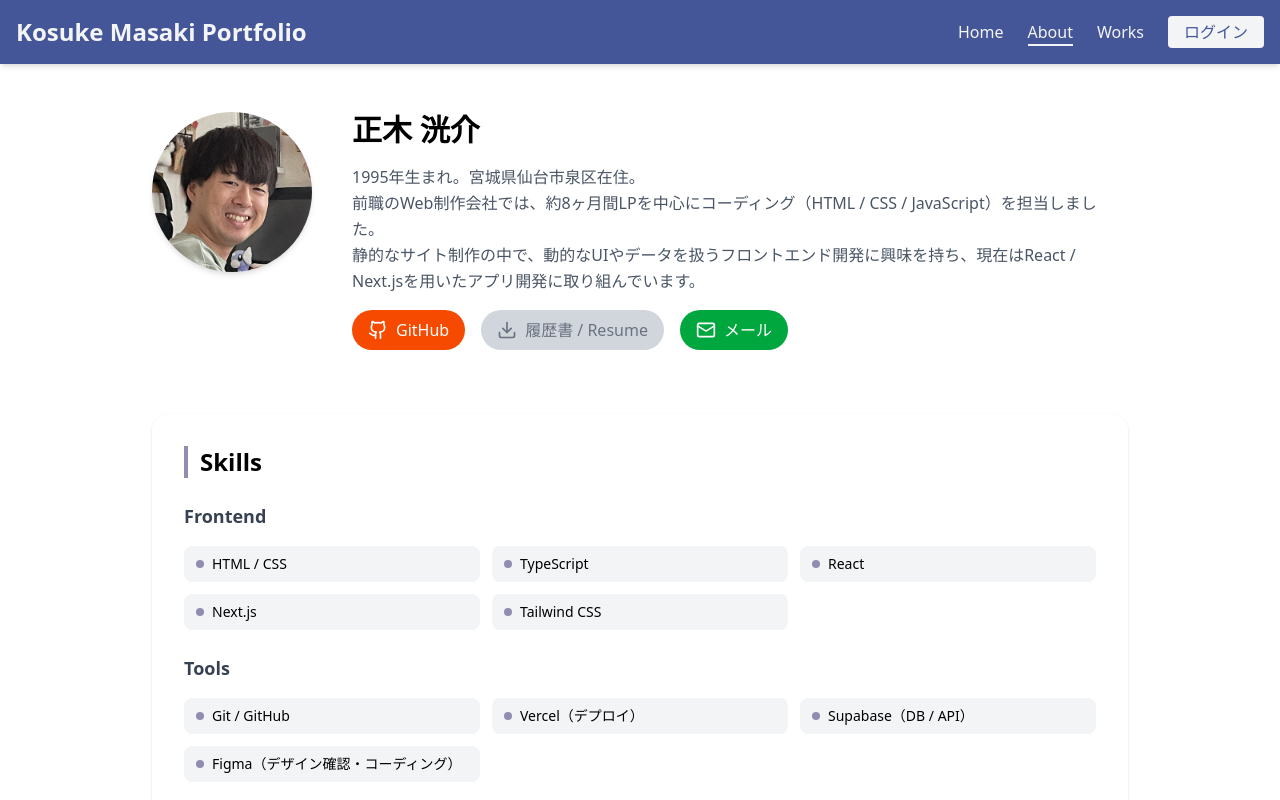
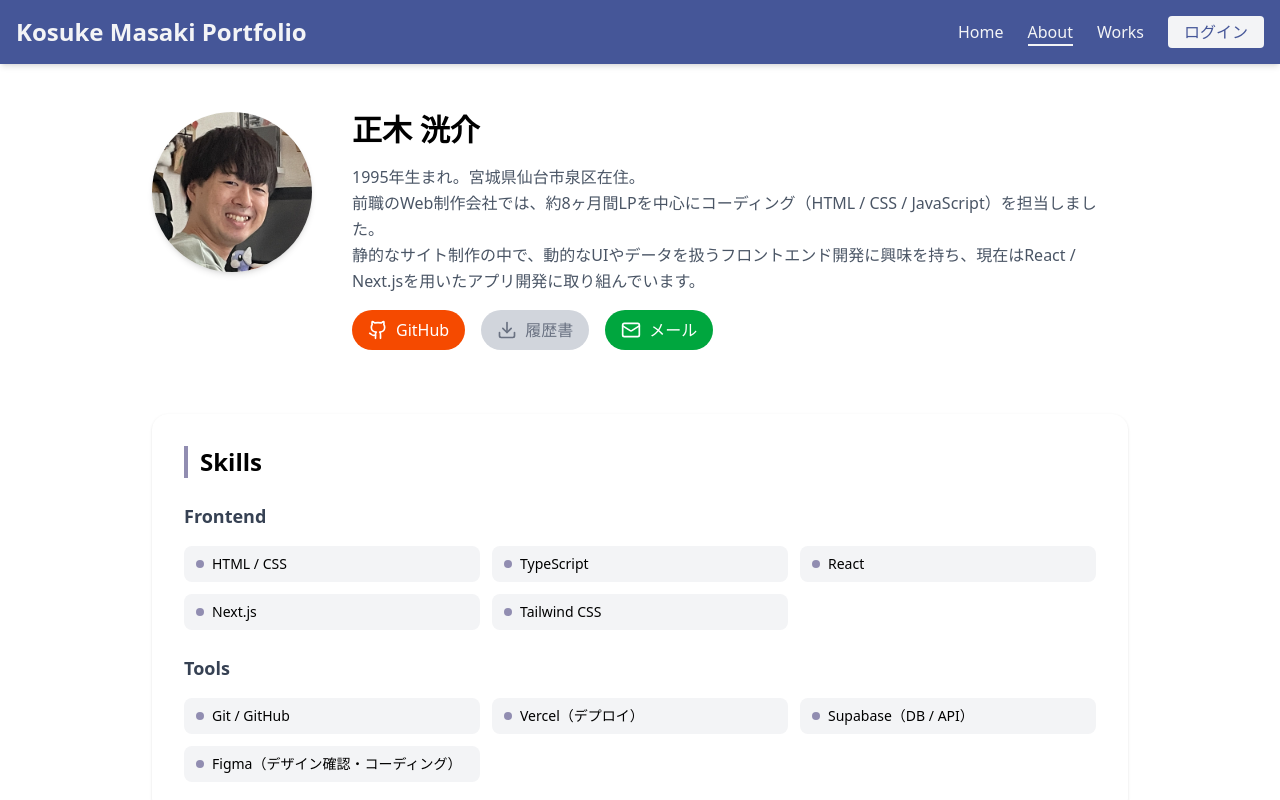
Before and after one commit to kosukemdev/my-app, a Next.js app: page /about in a window 1280 px wide. Shown: the top 800 px of the page. Built offline with nearby package versions, Linux system fonts and the light colour scheme; no server answers.

Commit message:
About　文言調整

```diff
--- a/app/about/page.tsx
+++ b/app/about/page.tsx
@@ -45,13 +45,13 @@ export default function AboutPage() {
               <span>GitHub</span>
             </a>
             <a
-              href="/resume.pdf"
+              href="/MasakiKosuke_rirekisyo.pdf"
               download
               className={`flex items-center gap-2 px-4 py-2 rounded-full font-medium transition ${session ? "bg-blue-600 text-white hover:bg-blue-700" : "bg-gray-300 text-gray-500 pointer-events-none"}`}
               aria-disabled={!session}
             >
               <Download className="w-5 h-5" />
-              <span>履歴書 / Resume</span>
+              <span>履歴書</span>
             </a>
             <a
               href="mailto:kosuke.m.dev@gmail"
```
